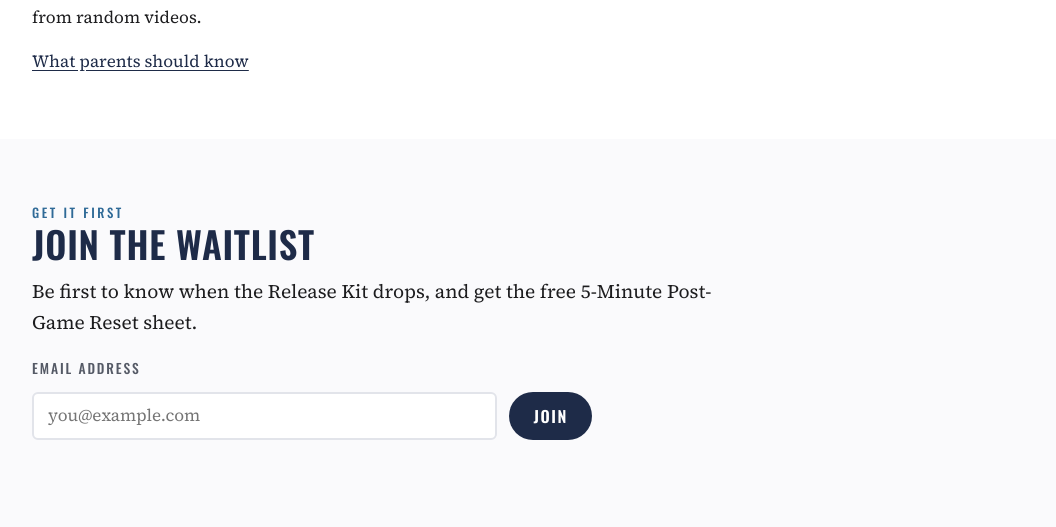
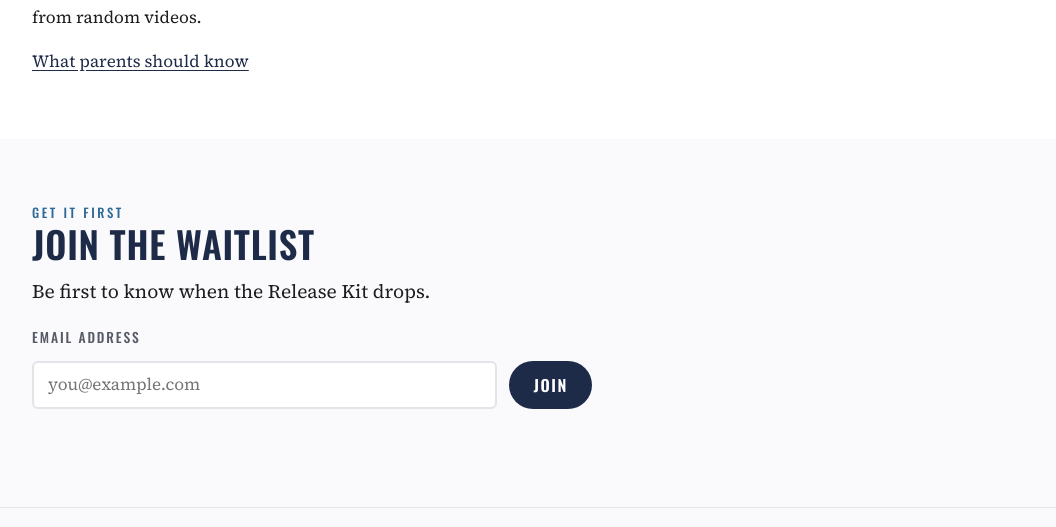
Before and after one commit to henrygeiser123-lgtm/athletes-library, a plain HTML site: page index.html in a window 1280 px wide. Shown: the part 2387-2914 px from the top of the page, without its empty margins (64-1120 px from the left). Drawn offline with nearby package versions, Linux system fonts and the light colour scheme.

Commit message:
Remove waitlist freebie line until the sheet exists

```diff
--- a/index.html
+++ b/index.html
@@ -649,7 +649,7 @@ details p { padding-bottom: 16px; max-width: 42em; }
     <div class="wrap">
       <div class="eyebrow">Get it first</div>
       <h2>Join the waitlist</h2>
-      <p class="lede" style="margin-top: 12px">Be first to know when the Release Kit drops, and get the free 5-Minute Post-Game Reset sheet.</p>
+      <p class="lede" style="margin-top: 12px">Be first to know when the Release Kit drops.</p>
       <form class="signup" id="signup-form" novalidate>
         <label for="signup-email">Email address</label>
         <input id="signup-email" name="email" type="email" autocomplete="email" placeholder="you@example.com" required>
```
